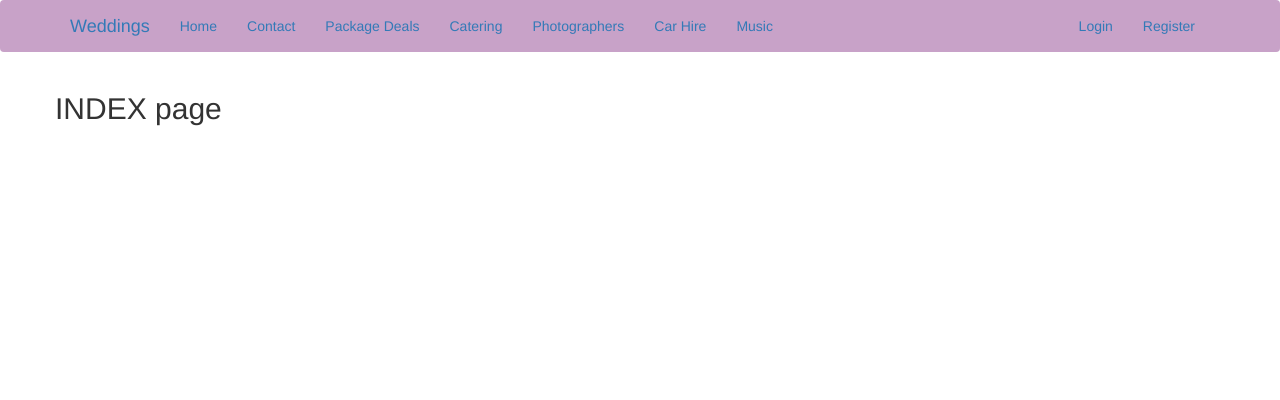
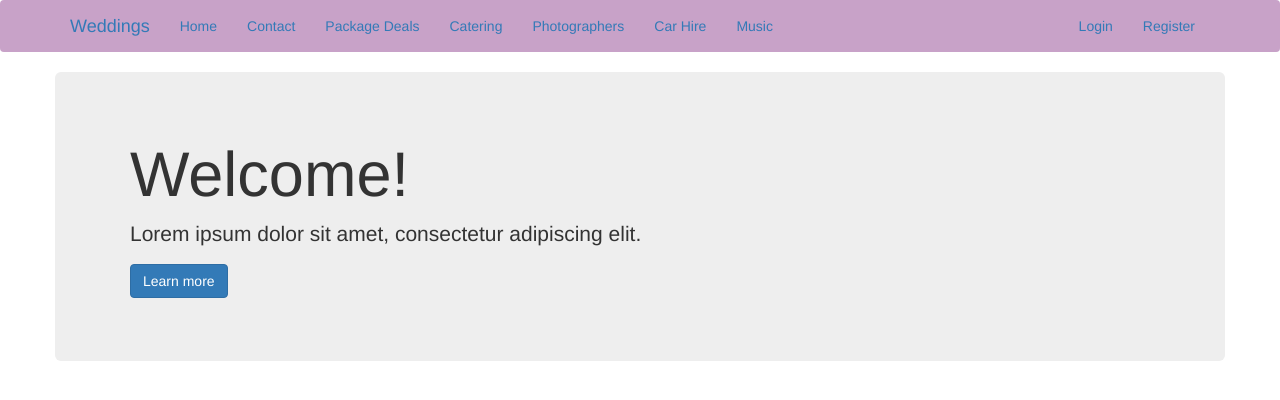
Before and after one commit to KarollePan/SCRUM_Project, a Flask app: page / in a window 1280 px wide. Shown: the top 400 px of the page. Run offline with Flask 2, Linux system fonts and the light colour scheme; parts of the project's set-up code (start-up, migrations or seed data) failed here and were passed over; some libraries are stand-ins or nearby versions.

Commit message:
index page includes a jumbotron covering the whole main page as well as a welcoming message also has a button that's currently not functional could be a feature to be linked with the about us page

```diff
--- a/scrum_template/app/templates/index.html
+++ b/scrum_template/app/templates/index.html
@@ -1,8 +1,15 @@
-{% extends "base.html" %}
+{% extends "base.html" %} {% block app_content %}
+<div class="container-full-bg">
+    <div class="jumbotron jumbotron-fluid">
+        <div class="container">
+            <h1 class="display-4">Welcome!</h1>
+            <p>Lorem ipsum dolor sit amet, consectetur adipiscing elit.</p>
+            <p class="lead">
+                <a class="btn btn-primary btn-md" href="#" role="button">Learn more</a>
+            </p>
 
-
-{% block app_content %}
-
-<h2>INDEX page </h2>
+        </div>
+    </div>
+</div>
 
 {% endblock %}
```
